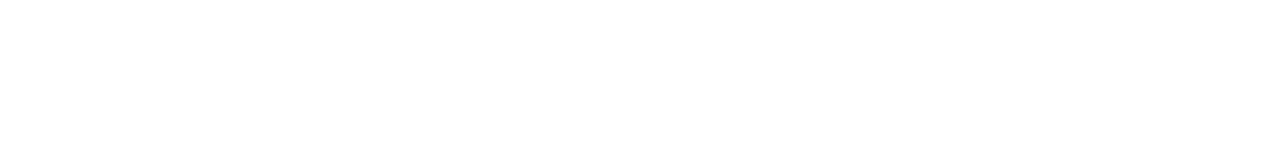
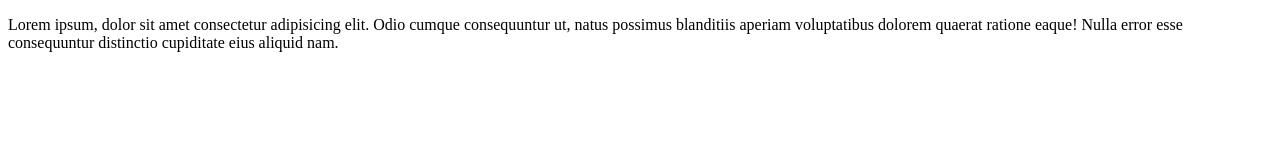
Before and after one commit to Mnomura1/projeto1, a plain HTML site: page index.html in a window 1280 px wide. Drawn offline with Linux system fonts and the light colour scheme.

Commit message:
Adicionado texto no body

```diff
--- a/index.html
+++ b/index.html
@@ -6,6 +6,6 @@
     <title>Curso gratuito Git e Github</title>
 </head>
 <body>
-
+    <p>Lorem ipsum, dolor sit amet consectetur adipisicing elit. Odio cumque consequuntur ut, natus possimus blanditiis aperiam voluptatibus dolorem quaerat ratione eaque! Nulla error esse consequuntur distinctio cupiditate eius aliquid nam.</p>
 </body>
 </html>
```
